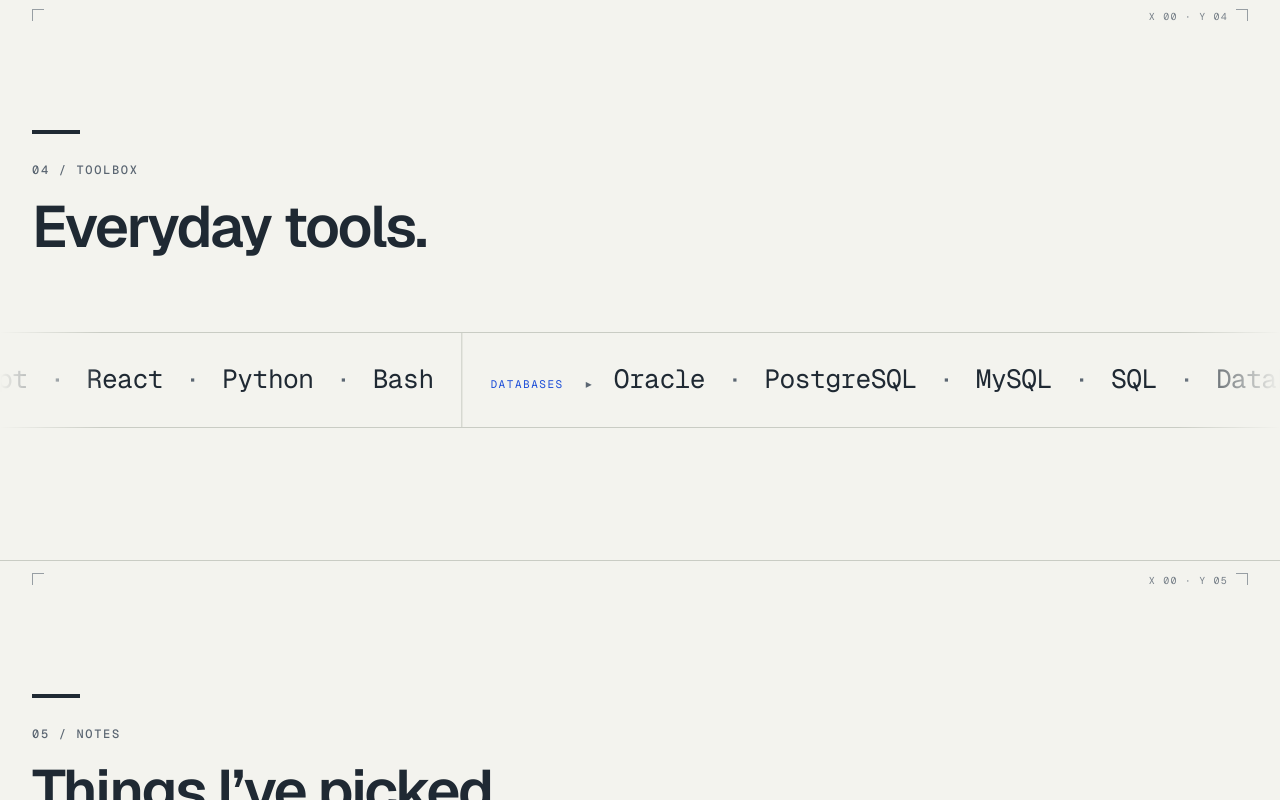
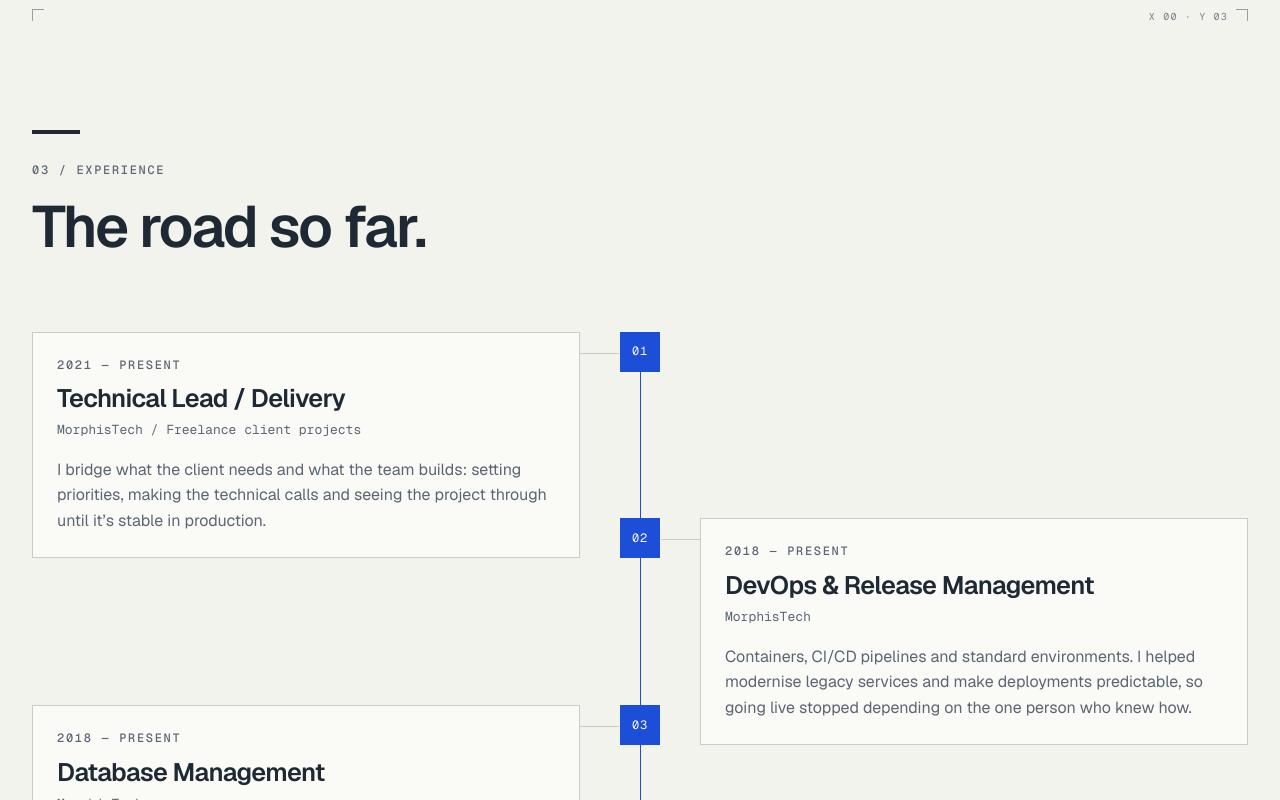
Before and after one commit to pinheirojose/personal-page, a Next.js app: page /en in a window 1280 px wide. Shown: the part 4180-4980 px from the top of the page. Built offline with nearby package versions, Linux system fonts and the light colour scheme.

Commit message:
feat: numbered experience timeline

```diff
--- a/components/HomePage.tsx
+++ b/components/HomePage.tsx
@@ -6,6 +6,7 @@ import { About } from './About';
 import { Notes } from './Notes';
 import { Toolbox } from './Toolbox';
 import { Projects, Gallery } from './Projects';
+import { Timeline } from './Timeline';
 import '@/styles/sections.css';
 
 export function HomePage({ lang, page }: { lang: Lang; page: PageKind }) {
@@ -20,6 +21,7 @@ export function HomePage({ lang, page }: { lang: Lang; page: PageKind }) {
           <Hero copy={copy} />
           <About copy={copy} />
           <Projects copy={copy} lang={lang} />
+          <Timeline copy={copy} />
           <Toolbox copy={copy} />
           <Notes copy={copy} />
         </>
--- /dev/null
+++ b/components/Timeline.tsx
@@ -0,0 +1,29 @@
+import type { Copy } from '@/lib/i18n';
+import { Frame } from './Frame';
+import { SectionHead } from './SectionHead';
+import '@/styles/timeline.css';
+
+/** Numbered route; renders whatever copy.timeline holds, so a CV update is JSON-only. */
+export function Timeline({ copy }: { copy: Copy }) {
+  return (
+    <Frame id="experience" coord="X 00 · Y 03">
+      <SectionHead id="experience" label={copy.experienceEyebrow} title={copy.experienceTitle} />
+      <ol className="timeline">
+        <span className="timeline__route" aria-hidden="true">
+          <span className="timeline__route-fill" />
+        </span>
+        {copy.timeline.map((role, i) => (
+          <li key={role.title} className="timeline__item">
+            <span className="timeline__badge mono" aria-hidden="true">{String(i + 1).padStart(2, '0')}</span>
+            <div className="timeline__body">
+              <p className="eyebrow"><time>{role.period}</time></p>
+              <h3 className="timeline__role">{role.title}</h3>
+              <p className="timeline__org mono">{role.org}</p>
+              <p className="prose">{role.summary}</p>
+            </div>
+          </li>
+        ))}
+      </ol>
+    </Frame>
+  );
+}
--- /dev/null
+++ b/styles/timeline.css
@@ -0,0 +1,82 @@
+/* ---------- numbered experience route ---------- */
+.timeline {
+  --rail: 20px; /* x of the route on mobile */
+  position: relative;
+  display: grid;
+  gap: 48px;
+}
+.timeline__route {
+  position: absolute;
+  top: 0;
+  bottom: 0;
+  left: var(--rail);
+  width: 1px;
+  background: var(--rule);
+}
+.timeline__route-fill {
+  position: absolute;
+  inset: 0;
+  background: var(--accent);
+  transform-origin: top;
+}
+.timeline__item {
+  position: relative;
+  display: grid;
+  grid-template-columns: calc(var(--rail) * 2) 1fr;
+  gap: 20px;
+  align-items: start;
+}
+.timeline__badge {
+  position: relative;
+  z-index: 1;
+  display: grid;
+  place-items: center;
+  width: 40px;
+  height: 40px;
+  font-size: 0.75rem;
+  letter-spacing: 0.06em;
+  background: var(--accent);
+  color: var(--accent-ink);
+  border: 1px solid var(--accent);
+  transition: background-color var(--dur-2) var(--ease-out), color var(--dur-2) var(--ease-out),
+    border-color var(--dur-2) var(--ease-out);
+}
+html.motion .timeline__badge:not(.is-lit) { background: var(--bg); color: var(--ink-muted); border-color: var(--rule); }
+
+.timeline__body {
+  position: relative;
+  display: grid;
+  gap: 8px;
+  padding: 24px;
+  background: var(--surface);
+  border: 1px solid var(--rule);
+}
+/* the short route stub from badge to card */
+.timeline__body::before {
+  content: '';
+  position: absolute;
+  top: 20px;
+  right: 100%;
+  width: 20px;
+  height: 1px;
+  background: var(--rule);
+}
+.timeline__role { font-size: var(--fs-h3); letter-spacing: -0.025em; margin-top: 4px; }
+.timeline__org { font-size: 0.8125rem; color: var(--ink-muted); margin-bottom: 8px; }
+.timeline__body .prose { font-size: 1rem; }
+
+@media (min-width: 960px) {
+  .timeline { gap: 24px; }
+  .timeline__route { left: 50%; }
+  .timeline__item {
+    grid-template-columns: 1fr 40px 1fr;
+    gap: 0 40px;
+  }
+  .timeline__badge { grid-column: 2; grid-row: 1; }
+  .timeline__item:nth-of-type(odd) .timeline__body { grid-column: 1; grid-row: 1; }
+  .timeline__item:nth-of-type(even) .timeline__body { grid-column: 3; grid-row: 1; }
+  .timeline__item:nth-of-type(odd) .timeline__body::before { right: auto; left: 100%; width: 40px; }
+  .timeline__item:nth-of-type(even) .timeline__body::before { width: 40px; }
+  /* stagger the alternation so cards interlock instead of stacking */
+  .timeline__item:nth-of-type(n + 2) { margin-top: -64px; }
+}
```
Also changed, not shown: 1 other file (tests, documents, lock files or other folders).
